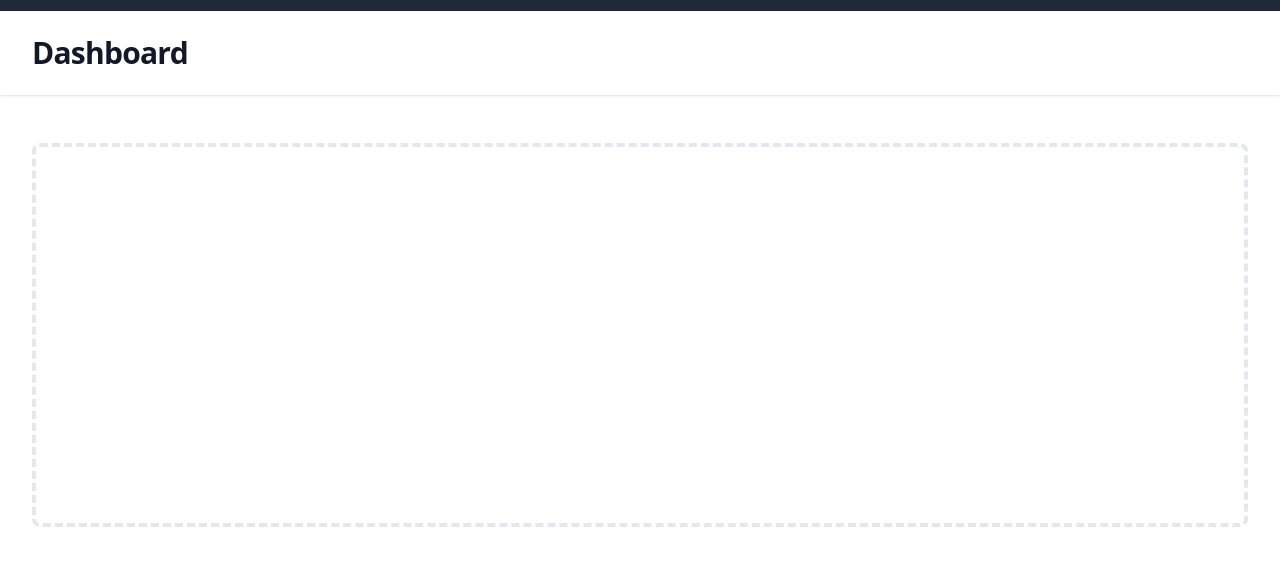
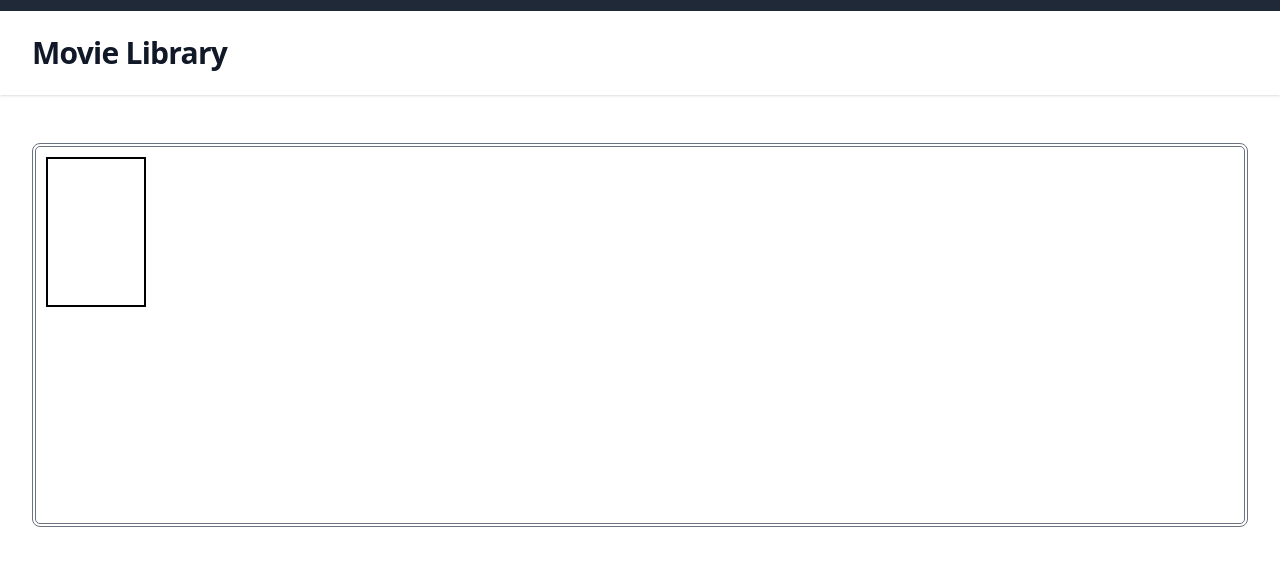
Before and after one commit to JanvierB1/The-Movie-Library, a plain HTML site: page index.html in a window 1280 px wide. Shown: the part 53-618 px from the top of the page. Drawn offline with nearby package versions, Linux system fonts and the light colour scheme.

Commit message:
added movie box

```diff
--- a/assets/style.css
+++ b/assets/style.css
@@ -0,0 +1,12 @@
+
+
+* {
+
+}
+
+.movies{
+    border: 2px solid black;
+    height: 150px;
+    width: 100px;
+    margin: 10px;
+}
--- a/index.html
+++ b/index.html
@@ -86,14 +86,21 @@
 
         <header class="bg-white shadow">
           <div class="mx-auto max-w-7xl py-6 px-4 sm:px-6 lg:px-8">
-            <h1 class="text-3xl font-bold tracking-tight text-gray-900">Dashboard</h1>
+            <h1 class="text-3xl font-bold tracking-tight text-gray-900">Movie Library</h1>
           </div>
         </header>
         <main>
           <div class="mx-auto max-w-7xl py-6 sm:px-6 lg:px-8">
             <!-- Replace with your content -->
+
             <div class="px-4 py-6 sm:px-0">
-              <div class="h-96 rounded-lg border-4 border-dashed border-gray-200"></div>
+              <div class="h-96 rounded-lg border-4 border-double border-gray-500" class="border-box">
+                <div class="movies">
+                    <div id="title">
+
+                    </div>
+                </div>
+              </div>
             </div>
             <!-- /End replace -->
           </div>
```
